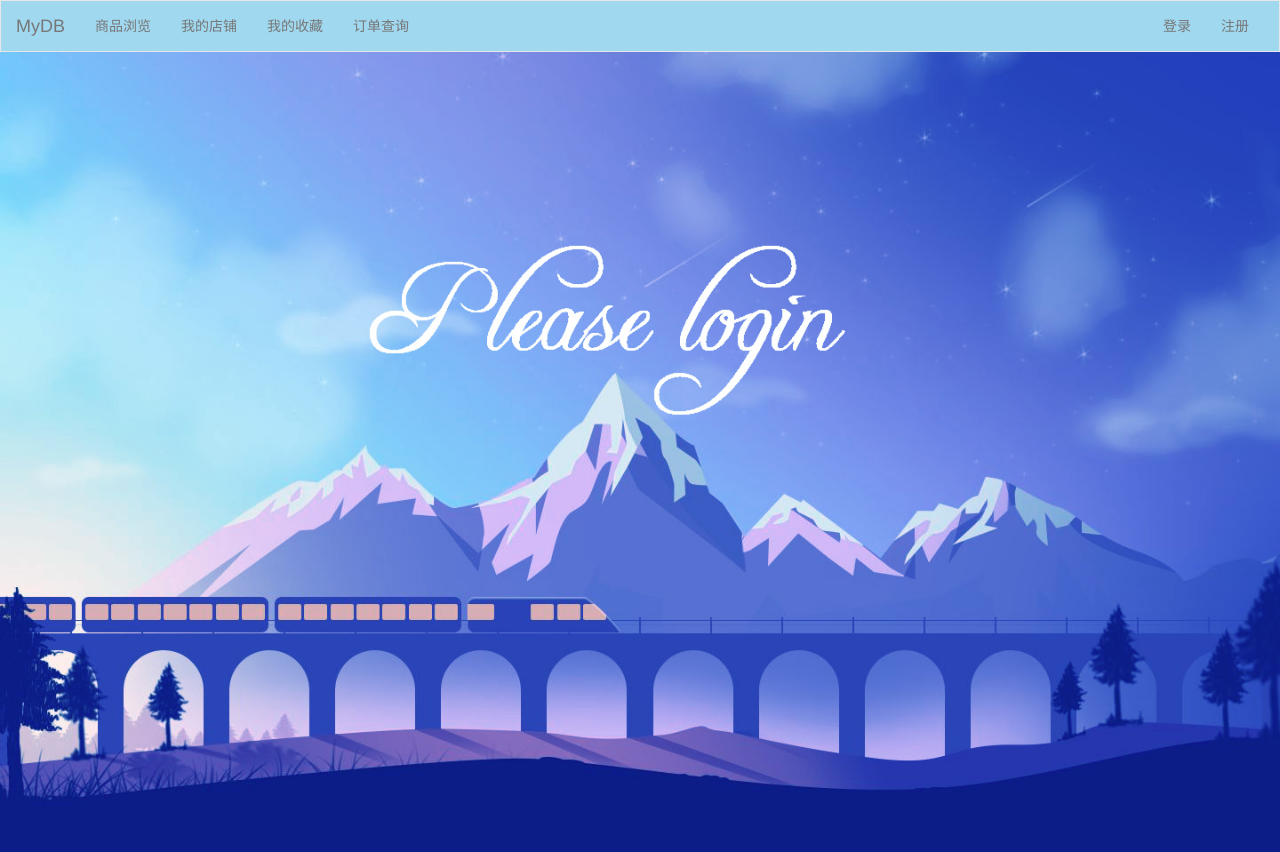
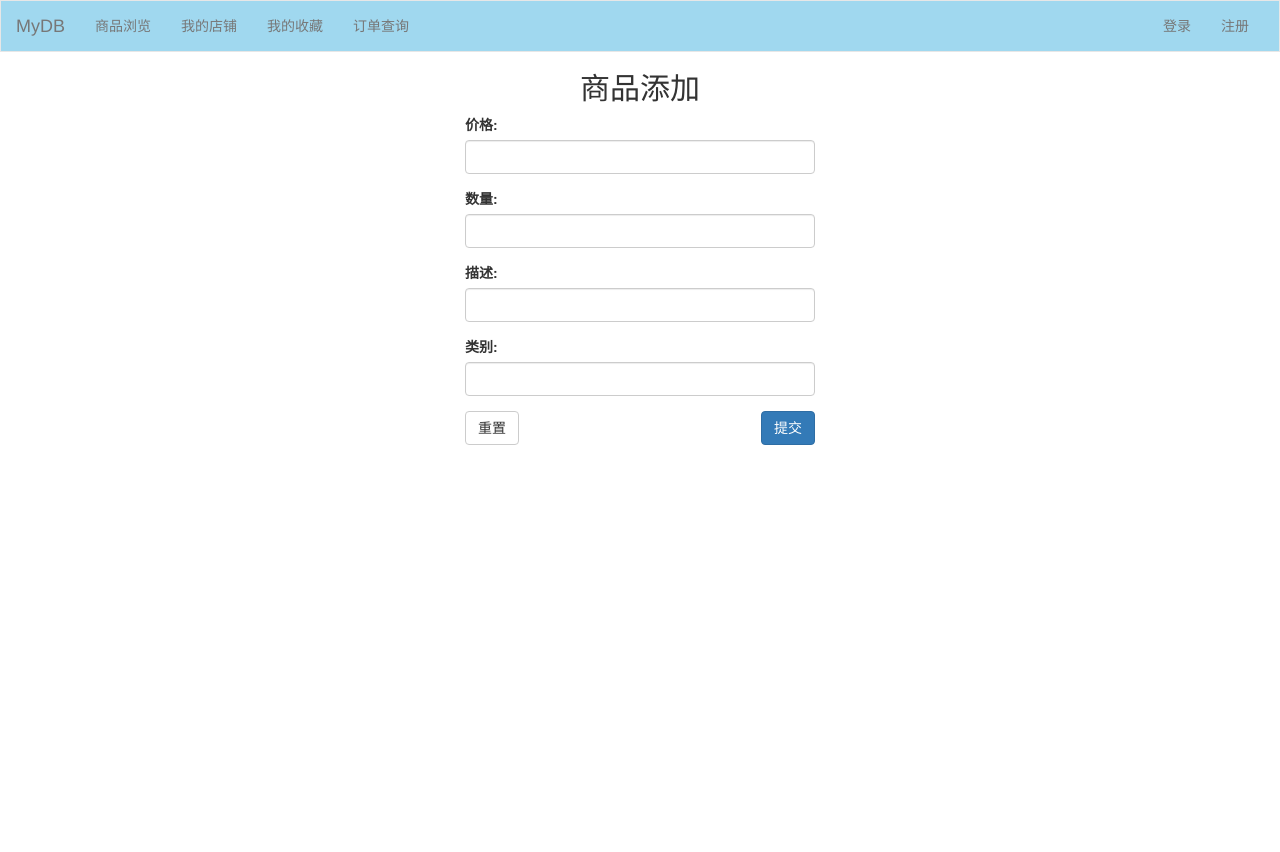
Before and after one commit to maybetomorrow99/BUAA_DB, a Django app: page /shop/register/ in a window 1280 px wide. After the commit the page ends 445 px from the top, so only its background shows below. Run offline with Django 3.2, Linux system fonts and the light colour scheme; some libraries are stand-ins or nearby versions.

Commit message:
good-add page fix some bugs

```diff
--- a/DBweb/DBweb/urls.py
+++ b/DBweb/DBweb/urls.py
@@ -19,13 +19,14 @@ from django.conf.urls import url
 from trading import views
 
 urlpatterns = [
-    url(r'^admin/', admin.site.urls),
-    url(r'^index/', views.index),
-    url(r'^login/', views.login),
-    url(r'^register/', views.register),
-    url(r'^logout/', views.logout),
-    url(r'^col/', views.col),
-    url(r'^order/', views.order),
-    url(r'^shop/', views.shop),
-    url(r'^view/', views.view),
+    url(r'^admin/$', admin.site.urls),
+    url(r'^index/$', views.index),
+    url(r'^login/$', views.login),
+    url(r'^register/$', views.register),
+    url(r'^logout/$', views.logout),
+    url(r'^col/$', views.col),
+    url(r'^order/$', views.order),
+    url(r'^shop/$', views.shop),
+    url(r'^view/$', views.view),
+    url(r'^shop/register/$',views.good_register),
 ]
--- a/DBweb/templates/login/base.html
+++ b/DBweb/templates/login/base.html
@@ -37,33 +37,33 @@
          <div class="collapse navbar-collapse" id="my-nav">
           <ul class="nav navbar-nav">
             {% ifequal request.path '/view/' %}
-                <li class="active"><a href="../view/">商品浏览</a></li>
-                <li><a href="../shop/">我的店铺</a></li>
-                <li><a href="../col/">我的收藏</a></li>
-                <li><a href="../order/">订单查询</a></li>
+                <li class="active"><a href="http://localhost:8000/view/">商品浏览</a></li>
+                <li><a href="http://localhost:8000/shop/">我的店铺</a></li>
+                <li><a href="http://localhost:8000/col/">我的收藏</a></li>
+                <li><a href="http://localhost:8000/order/">订单查询</a></li>
             {% else %}
                 {% ifequal request.path '/shop/' %}
-                    <li><a href="../view/">商品浏览</a></li>
-                    <li class="active"><a href="../shop/">我的店铺</a></li>
-                    <li><a href="../col/">我的收藏</a></li>
-                    <li><a href="../order/">订单查询</a></li>
+                    <li><a href="http://localhost:8000/view/">商品浏览</a></li>
+                    <li class="active"><a href="http:/localhost:8000//shop/">我的店铺</a></li>
+                    <li><a href="http://localhost:8000/col/">我的收藏</a></li>
+                    <li><a href="http://localhost:8000/order/">订单查询</a></li>
                 {% else %}
                     {% ifequal request.path '/col/' %}
-                        <li><a href="../view/">商品浏览</a></li>
-                        <li><a href="../shop/">我的店铺</a></li>
-                        <li class="active"><a href="../col/">我的收藏</a></li>
-                        <li><a href="../order/">订单查询</a></li>
+                        <li><a href="http://localhost:8000/view/">商品浏览</a></li>
+                        <li><a href="http://localhost:8000/shop/">我的店铺</a></li>
+                        <li class="active"><a href="http://localhost:8000/col/">我的收藏</a></li>
+                        <li><a href="http://localhost:8000/order/">订单查询</a></li>
                     {% else %}
                         {% ifequal request.path '/order/' %}
-                            <li><a href="../view/">商品浏览</a></li>
-                            <li><a href="../shop/">我的店铺</a></li>
-                            <li><a href="../col/">我的收藏</a></li>
-                            <li class="active"><a href="../order/">订单查询</a></li>
+                            <li><a href="http://localhost:8000/view/">商品浏览</a></li>
+                            <li><a href="http://localhost:8000/shop/">我的店铺</a></li>
+                            <li><a href="http://localhost:8000/col/">我的收藏</a></li>
+                            <li class="active"><a href="http://localhost:8000/order/">订单查询</a></li>
                         {% else %}
-                            <li><a href="../view/">商品浏览</a></li>
-                            <li><a href="../shop/">我的店铺</a></li>
-                            <li><a href="../col/">我的收藏</a></li>
-                            <li><a href="../order/">订单查询</a></li>
+                            <li><a href="http://localhost:8000/view/">商品浏览</a></li>
+                            <li><a href="http://localhost:8000/shop/">我的店铺</a></li>
+                            <li><a href="http://localhost:8000/col/">我的收藏</a></li>
+                            <li><a href="http://localhost:8000/order/">订单查询</a></li>
                         {% endifequal %}
                     {% endifequal %}
                 {% endifequal %}
--- /dev/null
+++ b/DBweb/templates/shop/register.html
@@ -0,0 +1,34 @@
+{% extends 'login/base.html' %}
+
+{% block title %}添加商品{% endblock %}
+{% block content %}
+    <div class="container">
+        <div class="col-md-4 col-md-offset-4">
+          <form class='form-register' action="/shop/" method="post">
+              {% csrf_token %}
+
+              <h2 class="text-center">商品添加</h2>
+              <div class="form-group">
+                  {{ good_register_form.price.label_tag }}
+                  {{ good_register_form.price}}
+              </div>
+              <div class="form-group">
+                  {{ good_register_form.quantity.label_tag }}
+                  {{ good_register_form.quantity}}
+              </div>
+              <div class="form-group">
+                  {{ good_register_form.detail.label_tag }}
+                  {{ good_register_form.detail }}
+              </div>
+              <div class="form-group">
+                  {{ good_register_form.category.label_tag }}
+                  {{ good_register_form.category }}
+              </div>
+
+              <button type="reset" class="btn btn-default pull-left">重置</button>
+              <button type="submit" class="btn btn-primary pull-right">提交</button>
+
+          </form>
+        </div>
+    </div> <!-- /container -->
+{% endblock %}
--- a/DBweb/templates/shop/shop.html
+++ b/DBweb/templates/shop/shop.html
@@ -3,6 +3,9 @@
 {% block content %}
     {% if request.session.is_login %}
     <h1>你好,{{ request.session.user_name }}！欢迎回来！</h1>
+    <a href="./register">
+    <button>Click me</button>
+    </a>
     {% else %}
     <img src="../../static/pic/login-warning.jpg" width="100%"/>
     {% endif %}
--- a/DBweb/trading/forms.py
+++ b/DBweb/trading/forms.py
@@ -18,7 +18,7 @@ class RegisterForm(forms.Form):
 
 class goodsRegisterForm(forms.Form):
 
-    price = forms.FloatField(label="价格")
-    quantity = forms.IntegerField(label="数量")
-    detail = forms.CharField(label="描述",max_length=256)
-    category = forms.CharField(label="类别",max_length=256)
+    price = forms.FloatField(label="价格",widget=forms.TextInput(attrs={'class': 'form-control'}))
+    quantity = forms.IntegerField(label="数量",widget=forms.TextInput(attrs={'class': 'form-control'}))
+    detail = forms.CharField(label="描述",max_length=256,widget=forms.TextInput(attrs={'class': 'form-control'}))
+    category = forms.CharField(label="类别",max_length=256,widget=forms.TextInput(attrs={'class': 'form-control'}))
--- a/DBweb/trading/views.py
+++ b/DBweb/trading/views.py
@@ -1,7 +1,7 @@
 # -*- coding:utf8 -*-
 from django.shortcuts import render, redirect
 from . import models
-from .forms import UserForm, RegisterForm
+from .forms import UserForm, RegisterForm,goodsRegisterForm
 
 def index(request):
     pass
@@ -103,3 +103,18 @@ def view(request):
 
 def shop(request):
     return render(request, 'shop/shop.html')
+
+def good_register(request):
+    if request.method == "POST":
+        good_register_form = goodsRegisterForm(request.POST)
+        if good_register_form.is_valid():  # 获取数据
+            price = good_register_form.cleaned_data['price']
+            quantity = good_register_form.cleaned_data['quantity']
+            detail = good_register_form.cleaned_data['detail']
+            category = good_register_form.cleaned_data['category']
+            new_good = models.Goods(price=price, quantity=quantity, validity=True,
+                                    detail=detail, category=category)
+            new_good.save()
+            return redirect('/shop/')
+    good_register_form = goodsRegisterForm()
+    return render(request,'shop/register.html',locals())
```
